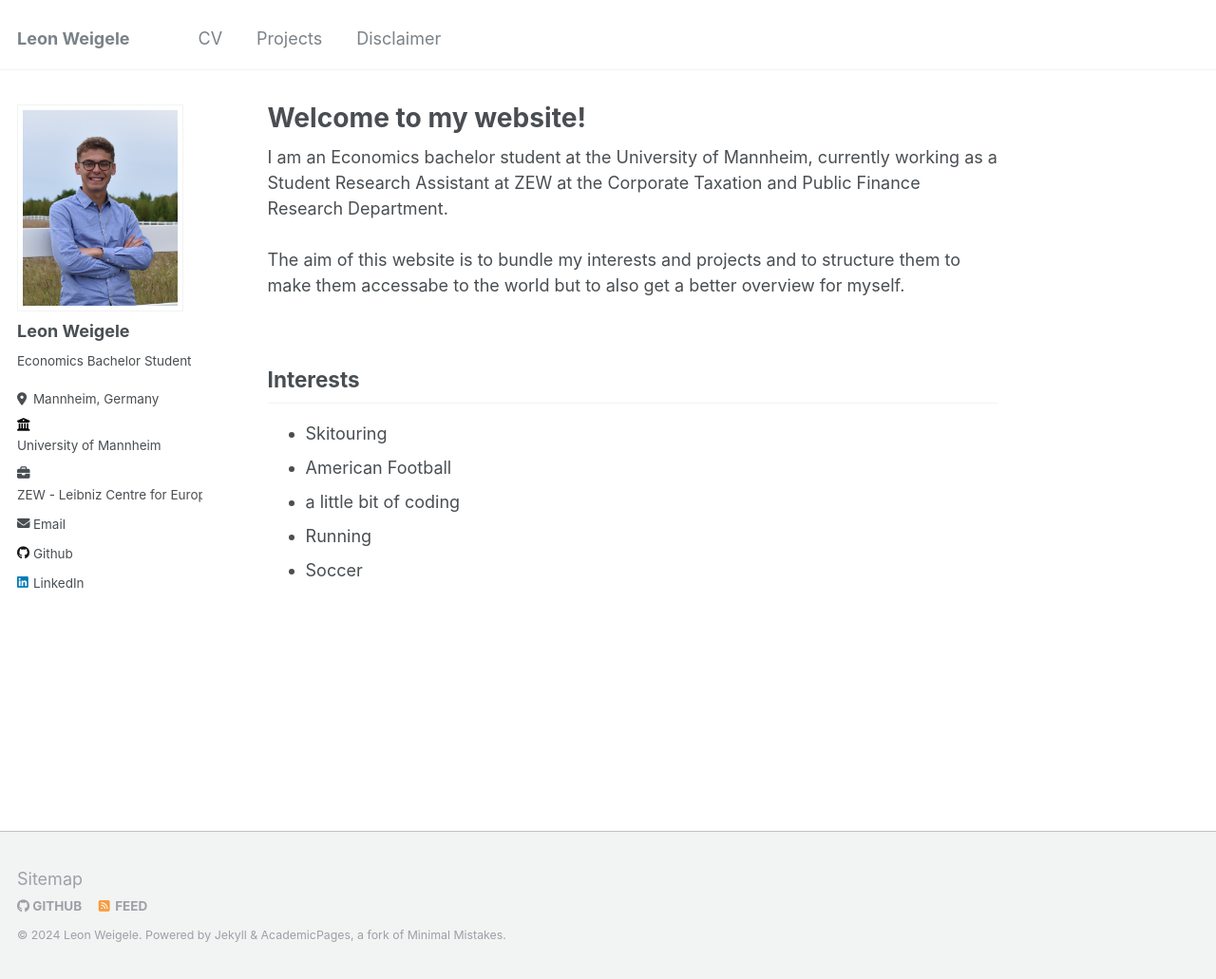
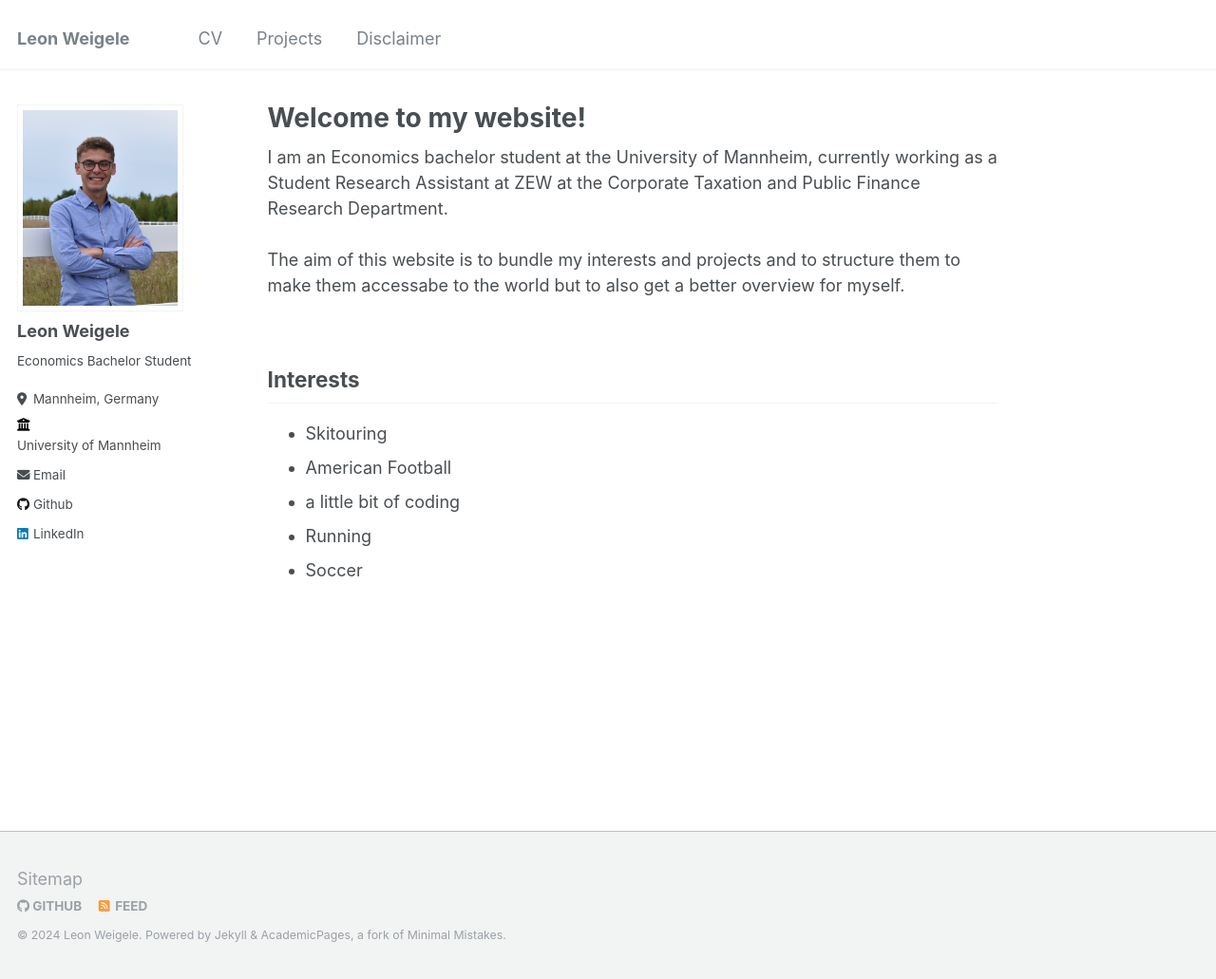
Before and after one commit to leonhamburg/leonweigele.github.io, a Jekyll site: the page built from _pages/about.md, in a window 1280 px wide and 1031 px high. Shown: the whole window at 95% size. Built offline with Jekyll 4.4.1, drawn with Linux system fonts in a browser that asks for light colours.

Commit message:
updated work experience

```diff
--- a/_config.yml
+++ b/_config.yml
@@ -27,7 +27,7 @@ author:
   bio              : "Economics Bachelor Student"
   university       : "University of Mannheim"
   location         : "Mannheim, Germany"
-  employer         : "ZEW - Leibniz Centre for European Economic Research"
+  employer         : #"ZEW - Leibniz Centre for European Economic Research "
   uri              : # URL
   email            : "leon.weigele@students.uni-mannheim.de"
 
```
